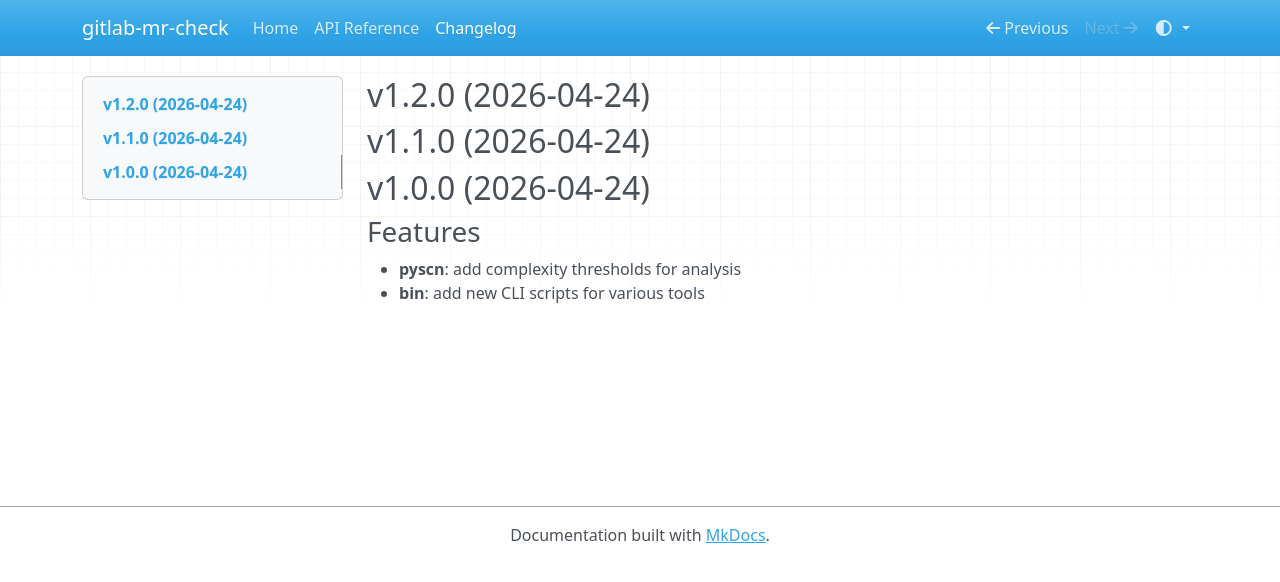
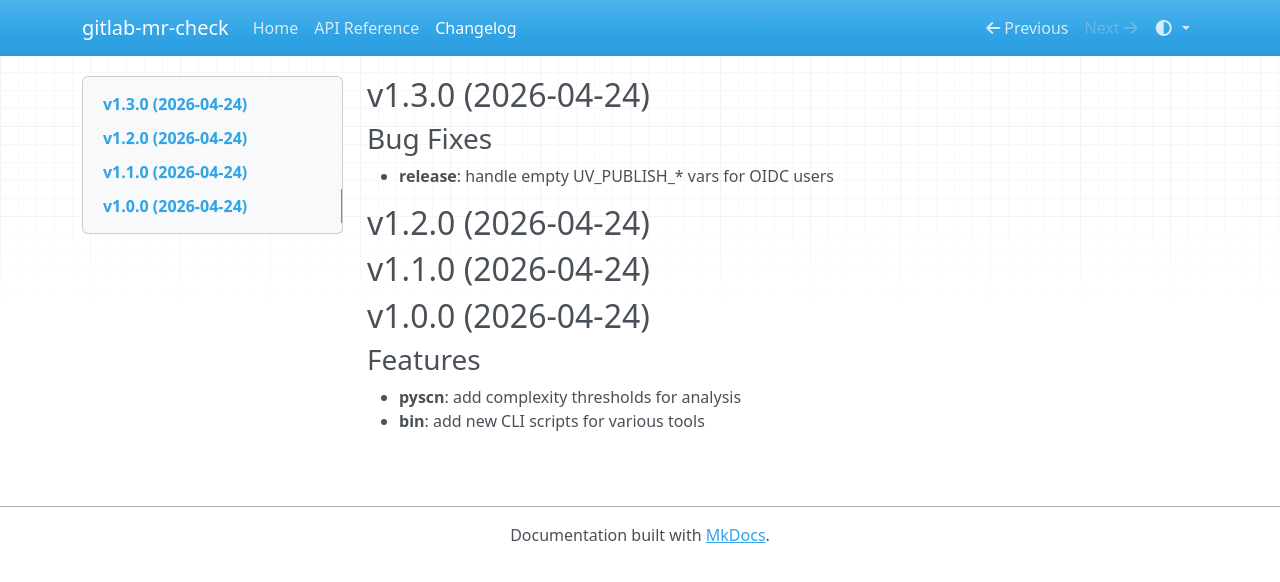
Before and after one commit to schubergphilis/gitlab-mr-check, an MkDocs documentation site: the page built from docs/changelog.md, in a window 1280 px wide. Shown: the top 582 px of the page. Built offline with MkDocs 1.6.1, drawn with Linux system fonts in a browser that asks for light colours; nearby versions of some CDN libraries.

Commit message:
docs: update changelog

```diff
--- a/docs/changelog.md
+++ b/docs/changelog.md
@@ -1,3 +1,9 @@
+## v1.3.0 (2026-04-24)
+
+### Bug Fixes
+
+- **release**: handle empty UV_PUBLISH_* vars for OIDC users
+
 ## v1.2.0 (2026-04-24)
 
 ## v1.1.0 (2026-04-24)
```
